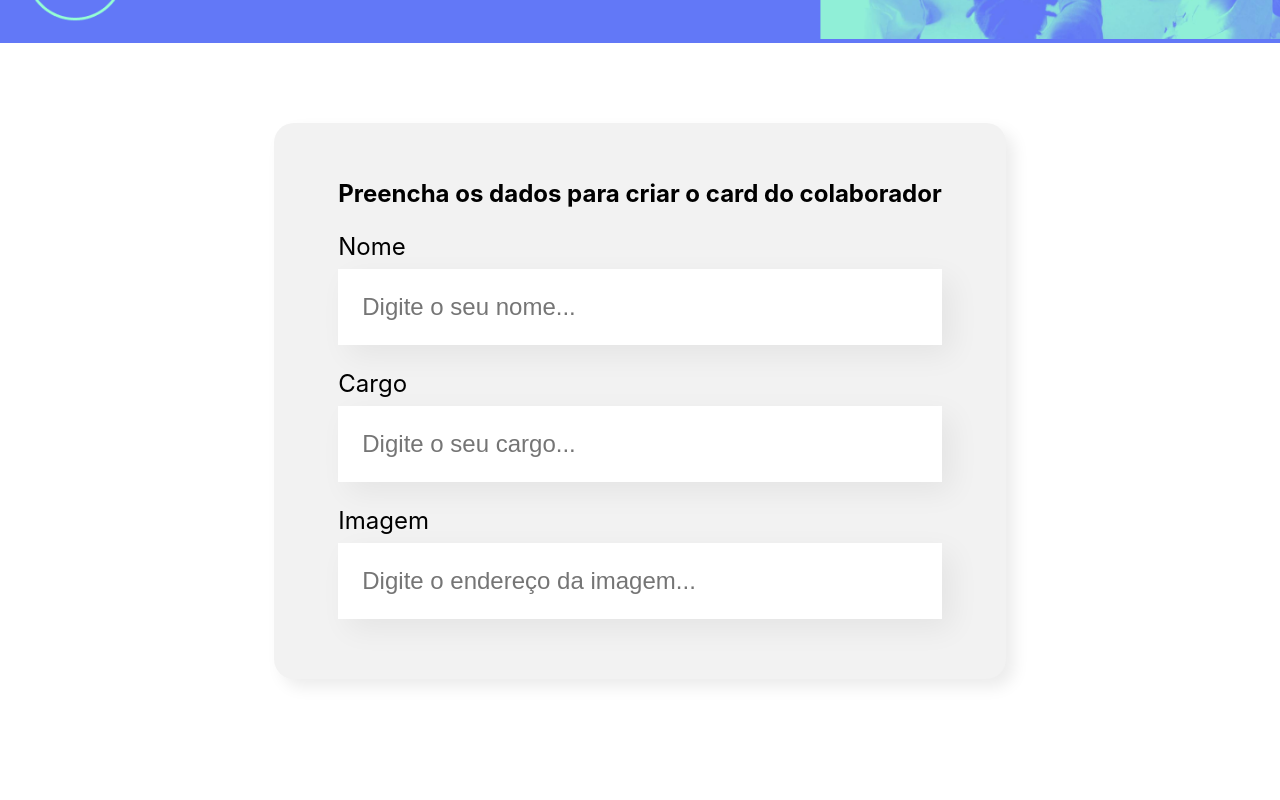
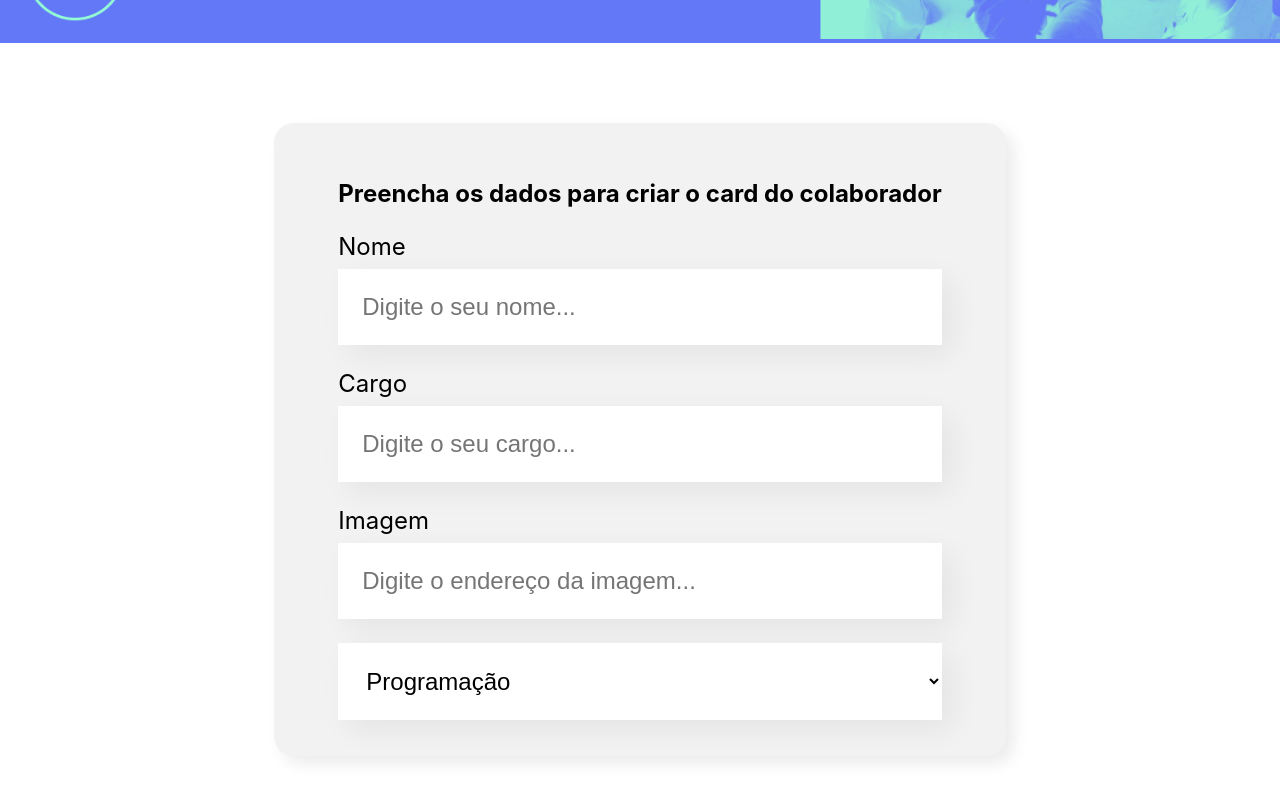
Before and after one commit to thejonathassilva/organo, a React (Create React App) app: page / in a window 1280 px wide. Shown: the part 455-1255 px from the top of the page. Before the commit the page ends 1214 px from the top, so only its background shows below. Built offline with nearby package versions, Linux system fonts and the light colour scheme.

Commit message:
feat: Finalizando o formulario

```diff
--- /dev/null
+++ b/src/componentes/DropdownList/DropdownList.css
@@ -0,0 +1,15 @@
+.dropdown-list label {
+  display: block;
+  margin-bottom: 8px;
+  font-size: 24px;
+}
+
+.dropdown-list select {
+  background-color: #FFF;
+  box-shadow: 10px 10px 30px rgba(0, 0, 0, 0.06);
+  width: 100%;
+  border: none;
+  font-size: 24px;
+  padding: 24px;
+  box-sizing: border-box;
+}
--- /dev/null
+++ b/src/componentes/DropdownList/index.js
@@ -0,0 +1,17 @@
+import './DropdownList.css';
+
+const DropdownList = (props) => {
+
+  console.log(props.itens);
+
+  return (
+    <div className='dropdown-list'>
+      <label>{props.label}</label>
+      <select>
+        {props.itens.map(item => <option key={item}>{item}</option>)}
+      </select>
+    </div>
+  )
+}
+
+export default DropdownList;
--- a/src/componentes/Form/index.js
+++ b/src/componentes/Form/index.js
@@ -1,7 +1,19 @@
+import DropdownList from '../DropdownList';
 import TextField from '../TextField';
 import './Form.css';
 
 const Form = () => {
+
+  const team = [
+    'Programação',
+    'Front-end',
+    'Data Science',
+    'Devops',
+    'UX e Desing',
+    'Mobile',
+    'Inovação e Gestão'
+  ]
+
   return (
     <section className="form">
       <form>
@@ -9,6 +21,7 @@
         <TextField label="Nome" placeholder="Digite o seu nome"/>
         <TextField label="Cargo" placeholder="Digite o seu cargo"/>
         <TextField label="Imagem" placeholder="Digite o endereço da imagem"/>
+        <DropdownList labbel="Time" itens={team}/>
       </form>
     </section>
   )
```
